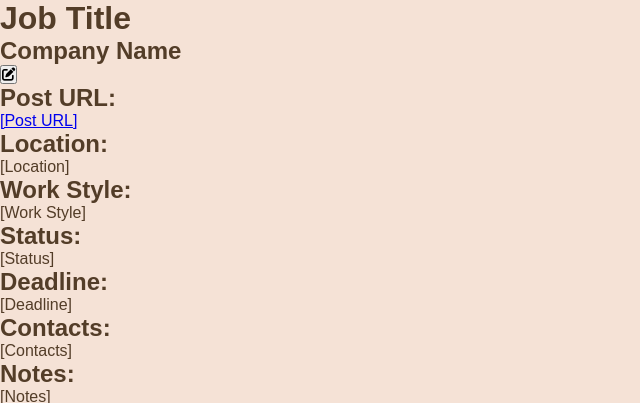
After one commit to apandamedic/CareerClimb, a Django app: template myapp/templates/individualJobListing.html in a window 1280 px wide. The commit adds this page. Shown: the top 403 px of the page, without its empty margins (0-640 px from the left). Run offline with Django 5.2, Linux system fonts and the light colour scheme; the template is opened without the code that fills it, so the values that code supplies are empty.

Commit message:
HTML for Add/Edit and Individual Details

```diff
--- /dev/null
+++ b/myapp/templates/individualJobListing.html
@@ -0,0 +1,102 @@
+<!DOCTYPE html>
+<head>
+    <meta charset="UTF-8">
+    <meta name="viewport" content="width=device-width, initial-scale=1.0">
+    <link rel="stylesheet" href="../static/css/styles.css">
+    <link rel="stylesheet" href="https://cdnjs.cloudflare.com/ajax/libs/font-awesome/6.0.0-beta3/css/all.min.css"> <!-- Font Awesome -->
+    <title>Individual Job Listing Details</title>
+</head>
+
+<body>
+    <!-- nav bar -->
+    <nav class="navbar">
+        <!-- to be implemented -->
+    </nav>
+
+    <h1>Job Title</h1>
+    <h2>Company Name</h2>
+
+    <!-- edit job button -->
+    <button onclick="" aria-label="Edit Job">
+        <i class="fas fa-edit"></i> <!-- Font Awesome Edit Icon -->
+    </button>
+
+    <!-- job listing details -->
+    <div class="job-listing">
+        <div class="job-detail">
+            <h2>Post URL:</h2>
+            <a id="post-url" href="[Post URL]" target="_blank">[Post URL]</a>
+        </div>
+        <div class="job-detail">
+            <h2>Location:</h2>
+            <p id="location">[Location]</p>
+        </div>
+        <div class="job-detail">
+            <h2>Work Style:</h2>
+            <p id="work-style">[Work Style]</p>
+        </div>
+        <div class="job-detail">
+            <h2>Status:</h2>
+            <p id="status">[Status]</p>
+        </div>
+        <div class="job-detail">
+            <h2>Deadline:</h2>
+            <p id="deadline">[Deadline]</p>
+        </div>
+        <div class="job-detail">
+            <h2>Contacts:</h2>
+            <p id="contacts">[Contacts]</p>
+        </div>
+        <div class="job-detail">
+            <h2>Notes:</h2>
+            <p id="notes">[Notes]</p>
+        </div>
+    </div>
+
+    <div class="progress-container">
+        <!-- placeholder for Ladder Image -->
+        <div class="ladder-image">
+            <img src="path/to/ladder-image.png" alt="Ladder" />
+        </div>
+
+        <div class="progress-bar">
+            <div class="progress"></div>
+        </div>
+
+        <!-- placeholder for Koala Image -->
+        <div class="koala-image">
+            <img src="path/to/koala-image.png" alt="Koala" />
+        </div>
+
+        <div class="status-list">
+            <div class="status-item">
+                <span class="status-dot completed"></span>
+                <span>Wishlist</span>
+            </div>
+            <div class="status-item">
+                <span class="status-dot completed"></span>
+                <span>Applied</span>
+            </div>
+            <div class="status-item">
+                <span class="status-dot"></span>
+                <span>Interviewing</span>
+            </div>
+            <div class="status-item">
+                <span class="status-dot"></span>
+                <span>Follow Up</span>
+            </div>
+            <div class="status-item">
+                <span class="status-dot"></span>
+                <span>Offer</span>
+            </div>
+        </div>
+    </div>
+
+
+</body>
+
+<footer class="footer">
+    <p>&copy; <span id="2024"></span> Career Climb. All rights reserved.</p>
+</footer>
+
+</html>
--- a/myapp/templates/profile.html
+++ b/myapp/templates/profile.html
@@ -4,7 +4,7 @@
     <meta charset="UTF-8">
     <meta name="viewport" content="width=device-width, initial-scale=1.0">
     <title>CareerClimb Profile</title>
-    <link rel="stylesheet" href="styles.css">
+    <link rel="stylesheet" href="../static/css/styles.css">
 </head>
 <body>
     <div class="container">
```
Also changed, not shown: myapp/static/css/styles.css (renamed from myapp/static/css/profile.css, +15 -0 lines), myapp/templates/addJobListing.html (added, +84 -0 lines), myapp/templates/editJobListing.html (added, +88 -0 lines).
